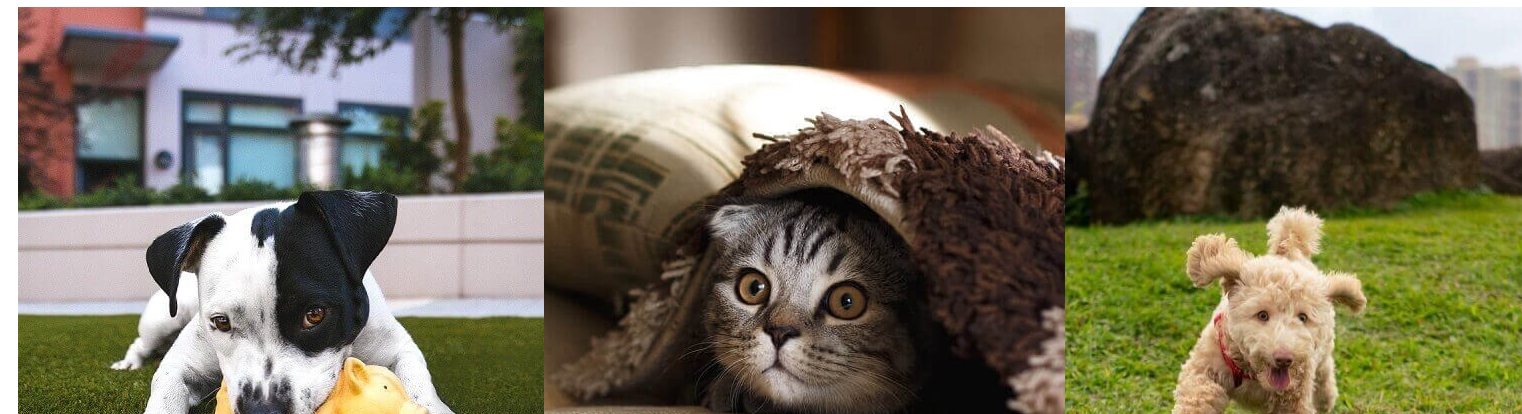
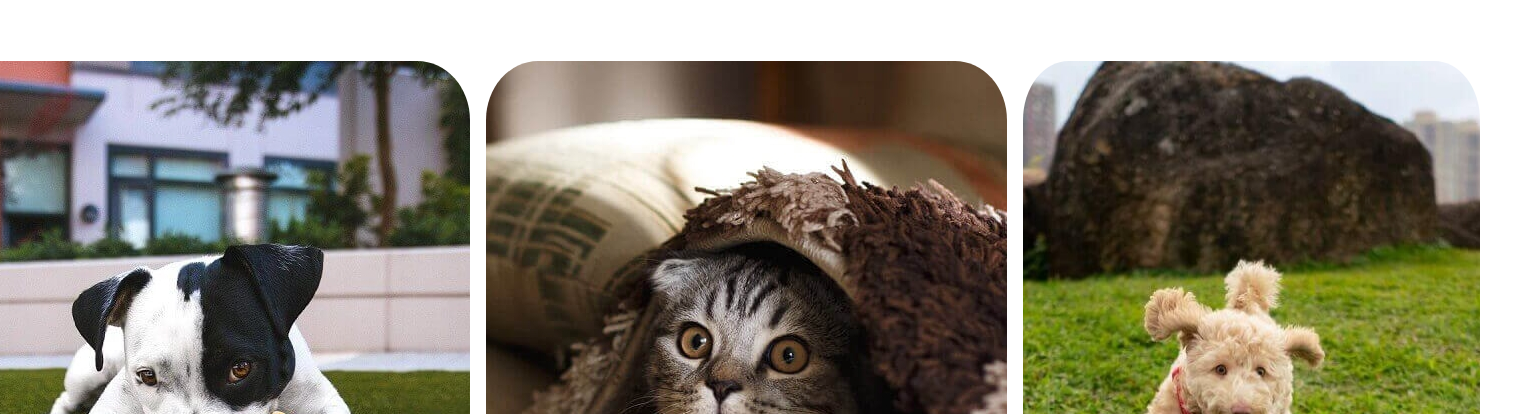
Before and after one commit to RafGarLo/202210w1ch4-rafael-garcia, a plain HTML site: page index.html in a window 1280 px wide. Shown: the part 370-784 px from the top of the page, 1522 px wide, since content can reach past the window. Drawn offline with nearby package versions, Linux system fonts and the light colour scheme.

Commit message:
fixed location of images

```diff
--- a/sass/sass.scss
+++ b/sass/sass.scss
@@ -36,14 +36,18 @@ main {
     color: black;
 }
 section {
+    width: 100vw;
+    margin: 5vw;
     display: flex;
-    justify-content: space-evenly;
-    margin: 10px;
+    justify-content: center;
+    gap: 1em;
 }
 section {
     img {
         display: flex;
         justify-content: space-evenly;
+        gap: 2vw;
+        border-radius: 10%;
     }
 }
 .div-container {
```
Also changed, not shown: css/sass.css, 1 other file.
